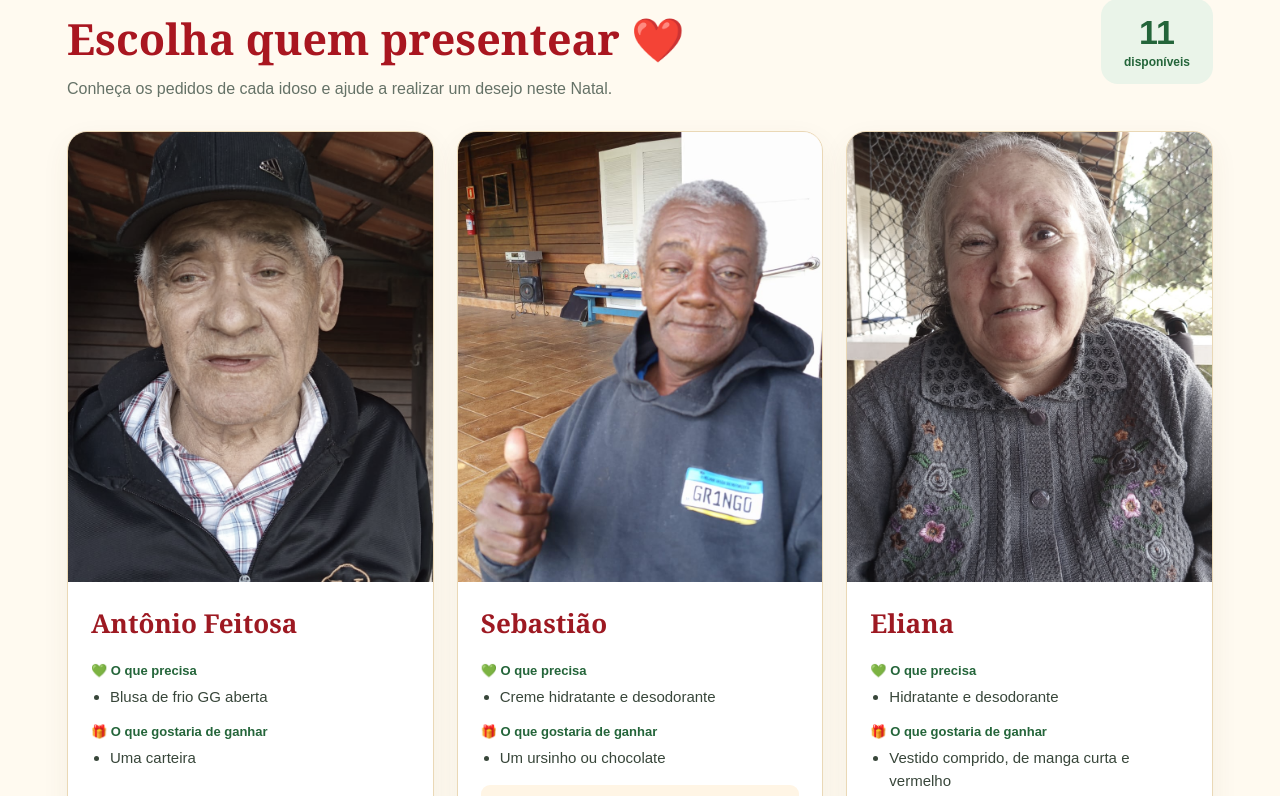
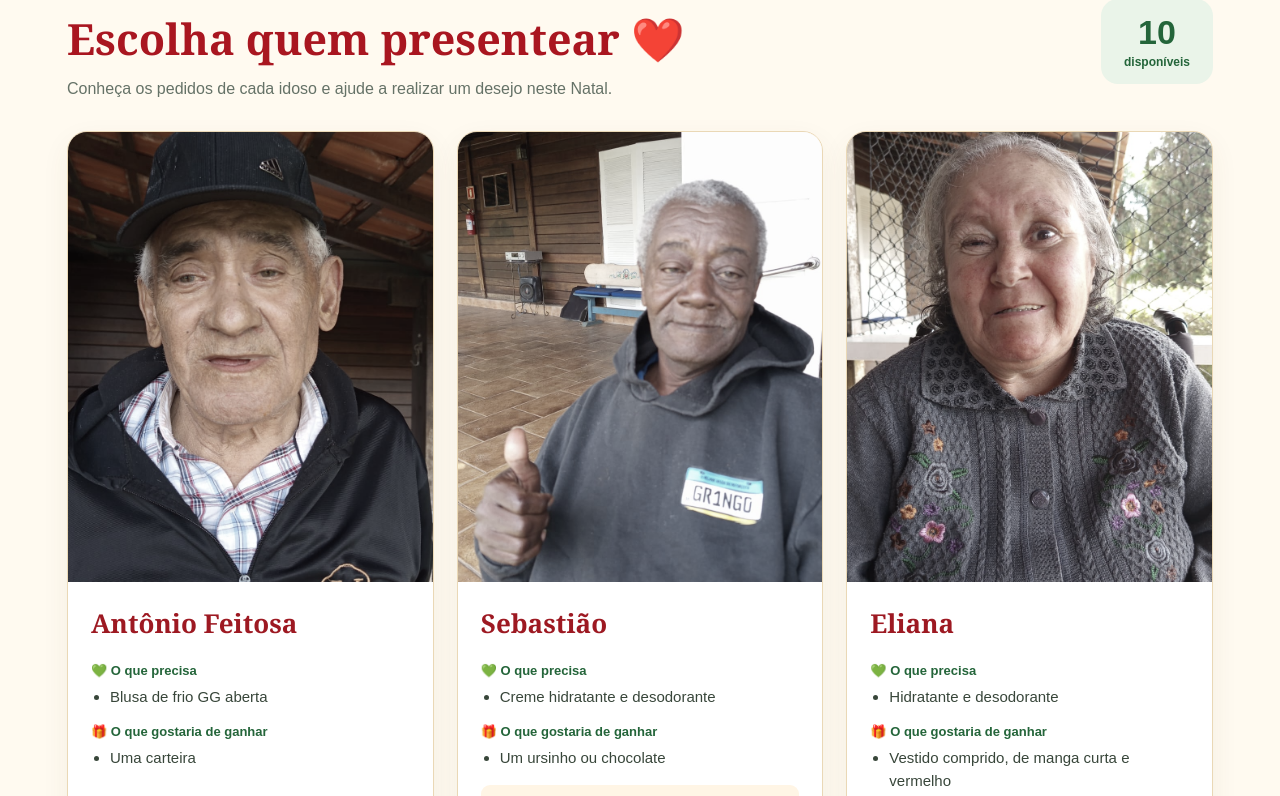
Before and after one commit to GregorioAlencar/adote-um-idoso, a Next.js app: page / in a window 1280 px wide. Shown: the part 764-1560 px from the top of the page. Built offline with nearby package versions, Linux system fonts and the light colour scheme.

Commit message:
feat: add back-to-top button and update adoption status for Idoso Eliana

```diff
--- /dev/null
+++ b/app/components/BackToTop.tsx
@@ -0,0 +1,43 @@
+"use client";
+
+import { useEffect, useState } from "react";
+
+export default function BackToTop() {
+  const [visible, setVisible] = useState(false);
+
+  useEffect(() => {
+    const updateVisibility = () => setVisible(window.scrollY > 400);
+
+    updateVisibility();
+    window.addEventListener("scroll", updateVisibility, { passive: true });
+
+    return () => window.removeEventListener("scroll", updateVisibility);
+  }, []);
+
+  if (!visible) return null;
+
+  return (
+    <button
+      type="button"
+      className="back-to-top"
+      aria-label="Voltar ao topo da página"
+      title="Voltar ao topo"
+      onClick={() => window.scrollTo({ top: 0, behavior: "smooth" })}
+    >
+      <svg
+        width="24"
+        height="24"
+        viewBox="0 0 24 24"
+        fill="none"
+        stroke="currentColor"
+        strokeWidth="2.5"
+        strokeLinecap="round"
+        strokeLinejoin="round"
+        aria-hidden="true"
+      >
+        <path d="m5 12 7-7 7 7" />
+        <path d="M12 5v14" />
+      </svg>
+    </button>
+  );
+}
--- a/app/globals.css
+++ b/app/globals.css
@@ -326,3 +326,43 @@ footer {
     font-size: 25px;
   }
 }
+
+/* Botão flutuante para retornar ao topo */
+.back-to-top {
+  position: fixed;
+  right: 24px;
+  bottom: 24px;
+  z-index: 100;
+  display: flex;
+  align-items: center;
+  justify-content: center;
+  width: 52px;
+  height: 52px;
+  padding: 0;
+  border: 2px solid #e6b95e;
+  border-radius: 50%;
+  background: #b21b25;
+  color: #fff;
+  cursor: pointer;
+  box-shadow: 0 6px 18px #8c151633;
+  transition: background 0.2s, transform 0.2s;
+}
+
+.back-to-top:hover {
+  background: #8d151d;
+  transform: translateY(-3px);
+}
+
+.back-to-top:focus-visible {
+  outline: 3px solid #22683d;
+  outline-offset: 3px;
+}
+
+@media (max-width: 580px) {
+  .back-to-top {
+    right: 16px;
+    bottom: 16px;
+    width: 46px;
+    height: 46px;
+  }
+}
--- a/app/page.tsx
+++ b/app/page.tsx
@@ -1,4 +1,5 @@
 import Image from "next/image";
+import BackToTop from "./components/BackToTop";
 import { idosos } from "../data/idosos";
 
 // Coloque o número da responsável no formato 55 + DDD + número, sem símbolos.
@@ -134,6 +135,7 @@ export default function Home() {
         Feito com ❤️ para o Natal de 2026 · Confirme a disponibilidade e os
         detalhes de entrega com a organização.
       </footer>
+      <BackToTop />
     </main>
   );
 }
--- a/data/idosos.ts
+++ b/data/idosos.ts
@@ -25,7 +25,7 @@ export const idosos: Idoso[] = [
     precisa: ["Creme hidratante e desodorante"],
     gostaria: ["Um ursinho ou chocolate"],
     observacao: "Desodorante não pode ser roll-on.",
-    adotado: false,
+    adotado: true,
   },
   {
     id: "eliana",
```
